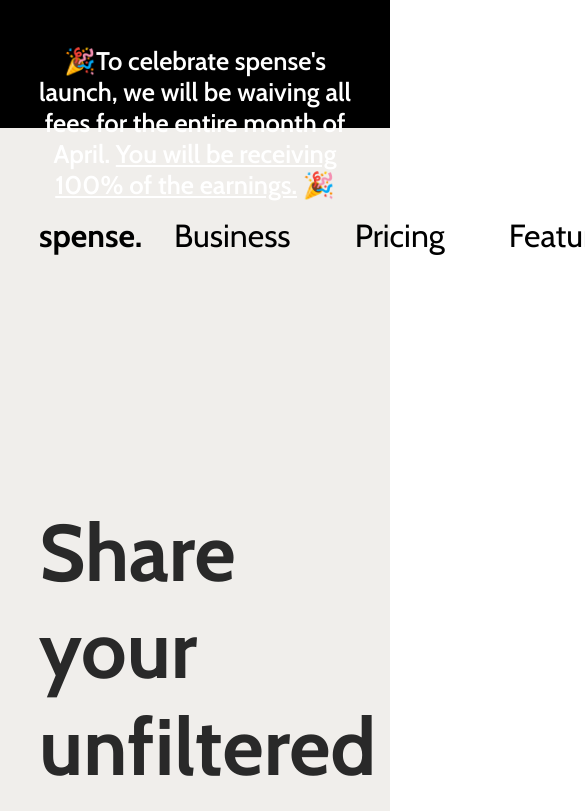
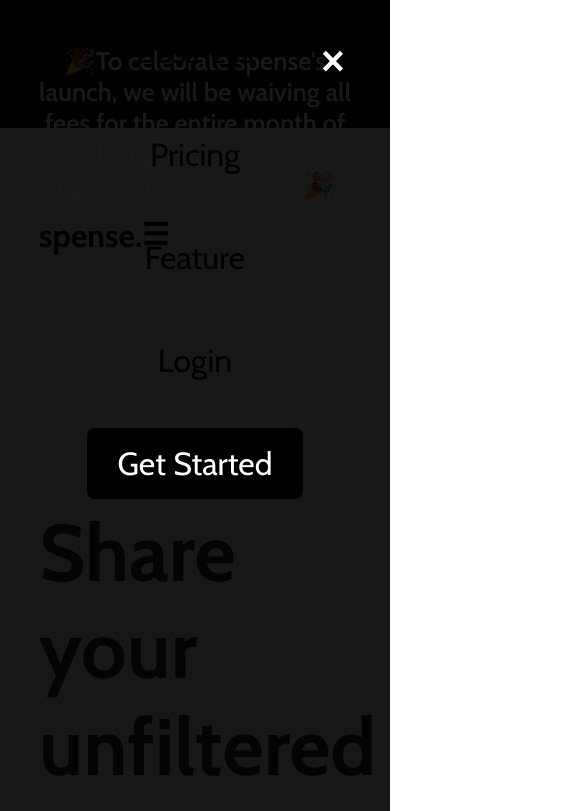
Before and after one commit to Mohammad-Asif-Web/Spense-starter-store, a website: page index.html in a window 390 px wide. Shown: the top 811 px of the page, 585 px wide, since content can reach past the window. Drawn offline with nearby package versions, Linux system fonts and the light colour scheme; grey boxes are pictures that could not be loaded.

Commit message:
new section added

```diff
--- a/Assets/css/style.css
+++ b/Assets/css/style.css
@@ -101,6 +101,37 @@
     margin-left: auto;
 }
 
+
+
+
+
+
+
+
+
+
+
+
+
+
+
+
+
+
+
+
+
+
+
+
+
+
+
+
+
+
+
+
 /* ======= Main content ========= */
 .main{
     width: 100%;
@@ -121,6 +152,7 @@
 .paid h1{
     font-size: 5rem;
     color: var(--heading-color);
+
 }
 .paid p{
     color: var(--para-color);
@@ -172,10 +204,14 @@
     width: 100%;
     background-color: var(--bg-primary);
 } */
+.social a{
+    background-color: bisque;
+    padding: 2.5rem;
+}
 .social a img{
-    width: 12rem;
-    padding: 2rem;
-    margin-bottom: 1rem;
+    width: 100%;
+    height: auto;
+
 }
 
 /* ==== Service ==== */
@@ -280,3 +316,57 @@
     color: var(--para-color);
     margin-top: 2rem;
 }
+
+
+/* ==== MEDIA QUERY ====== */
+
+@media screen and (max-width: 600px) {
+    /* .nav{
+        height: 0%;
+        width: 100%;
+        position: fixed;
+        z-index: 1;
+        top: 0;
+        left: 0;
+        background-color: rgb(0,0,0);
+        background-color: rgba(0,0,0, 0.9);
+        /* overflow-y: hidden;
+
+    } */
+
+    .nav .overlay .overlay-content{
+        position: fixed;
+        top: 0;
+        left: 0;
+        width: 100%;
+        height: 100%;
+        text-align: center;
+        background-color: aqua;
+        overflow: hidden;
+        display: block;
+        transition: 0.5s;
+        z-index: 1;
+        background-color: rgb(0,0,0);
+        background-color: rgba(0,0,0, 0.9);
+
+    }
+    .overlay-content li{
+        padding: 2rem;
+    }
+    .overlay .closebtn{
+        position: absolute;
+        top: 20px;
+        right: 45px;
+        font-size: 60px;
+        color: #ffffff;
+    }
+}
+@media screen and (max-height: 450px) {
+    .overlay-content {overflow-y: auto;}
+    .overlay-content a {font-size: 20px}
+    .overlay-content .closebtn {
+    font-size: 40px;
+    top: 15px;
+    right: 35px;
+    }
+  }
--- a/index.html
+++ b/index.html
@@ -6,6 +6,7 @@
     <meta name="viewport" content="width=device-width, initial-scale=1.0">
     <title>Spence starter store website</title>
     <link rel="stylesheet" href="./Assets/css/style.css">
+    <link rel="stylesheet" href="./Assets/css/responsive.css">
     <link rel="stylesheet" href="https://pro.fontawesome.com/releases/v5.10.0/css/all.css" integrity="sha384-AYmEC3Yw5cVb3ZcuHtOA93w35dYTsvhLPVnYs9eStHfGJvOvKxVfELGroGkvsg+p" crossorigin="anonymous"/>
 </head>
 <body>
@@ -17,15 +18,19 @@
 
     <nav class="nav">
         <div class="container">
-            <div class="row">
+            <div class="row overlay">
                 <span>spense.</span>
-                <ul class="nav-list">
+
+                <ul id="myNav" class="nav-list overlay-content">
                     <li><a href="">Business</a></li>
                     <li><a href="">Pricing</a></li>
                     <li><a href="">Feature</a></li>
                     <li><a href="">Login</a></li>
                     <li><a href="" class="btn">get started</a></li>
+                    <a href="javascript:void(0)" class="closebtn" onclick="closeNav()">&times;</a>
                 </ul>
+
+                <span style="font-size:30px;cursor:pointer" onclick="openNav()">&#9776;</span>
             </div>
         </div>
     </nav>
@@ -155,6 +160,18 @@
 </footer>
 
 
+<script type="text/javascript">
+
+    function openNav() {
+      document.getElementById("myNav").style.height = "100%";
+    }
+
+    function closeNav() {
+      document.getElementById("myNav").style.height = "0%";
+    }
+    </script>
+
+
 
 
 </body>
```
Also changed, not shown: Assets/css/responsive.css (added).
